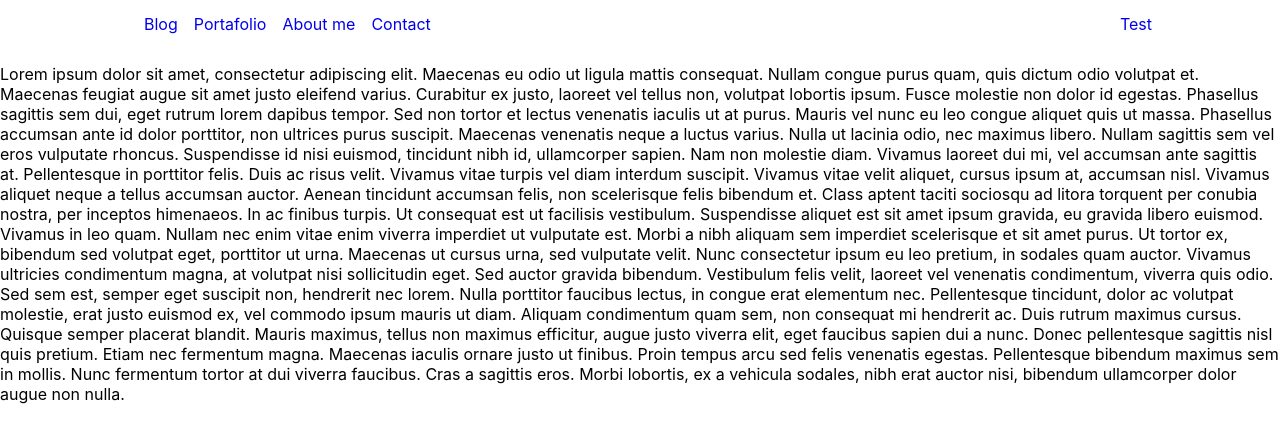
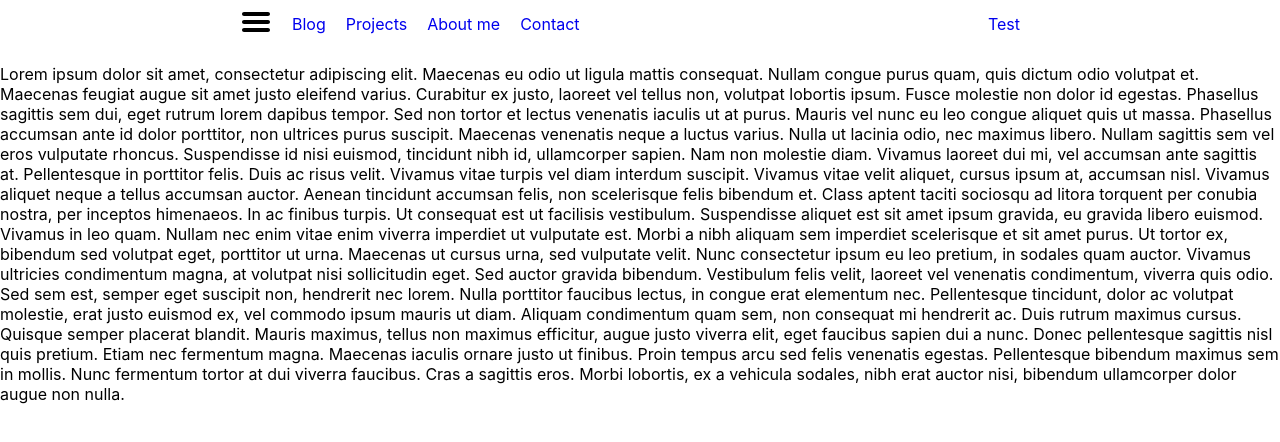
Before and after one commit to sgq995/sgq995.github.io, a React (Create React App) app: page / in a window 1280 px wide. Shown: the top 442 px of the page. Built offline with nearby package versions, Linux system fonts and the light colour scheme.

Commit message:
chore: Modified Nav style
feat: Icon for menu was added

chore: Refactoring for Nav.js was done

```diff
--- a/src/Nav.css
+++ b/src/Nav.css
@@ -5,18 +5,23 @@
     /* background-color: var(--bg-primary); */
 }
 
+.navbar-content {
+    display: flex;
+}
+
 .navbar-nav {
     list-style: none;
     padding: 0;
-    margin: 0;
+    margin: 0 auto;
     display: flex;
-    justify-content: center;
-    align-items: center;
+    /* justify-content: center;
+    align-items: center; */
     height: 100%;
+    max-width: 800px;
 }
 
 .nav-item {
-    margin-left: 1rem;
+    margin-right: 1.25rem;
     display: flex;
     flex-direction: column;
     justify-content: center;
--- a/src/Nav.js
+++ b/src/Nav.js
@@ -1,17 +1,19 @@
 import React from 'react';
 
+import MenuIcon from './icon-menu.svg';
 import './Nav.css';
 
 function Nav() {
   const items = [
     'Blog',
-    'Portafolio',
+    // 'Portafolio',
+    'Projects',
     'About me',
     'Contact',
     'Test'
   ];
 
-  const navItem = (text, link) => {
+  const makeNavItem = (text, link) => {
     return (
       <li className="nav-item" key={text.toLowerCase()}>
         <a href={link ? link : '#'} className="nav-link">{text}</a>
@@ -22,7 +24,12 @@ function Nav() {
   return (
     <nav className="navbar">
       <ul className="navbar-nav">
-        {items.map(item => navItem(item))}
+        <li className="nav-item" key="burger">
+          <a href="#" className="nav-link">
+            <img src={MenuIcon} alt="burger" width="32" />
+          </a>
+        </li>
+        {items.map(item => makeNavItem(item))}
       </ul>
     </nav>
   );
```
Also changed, not shown: src/icon-menu.svg (added).
